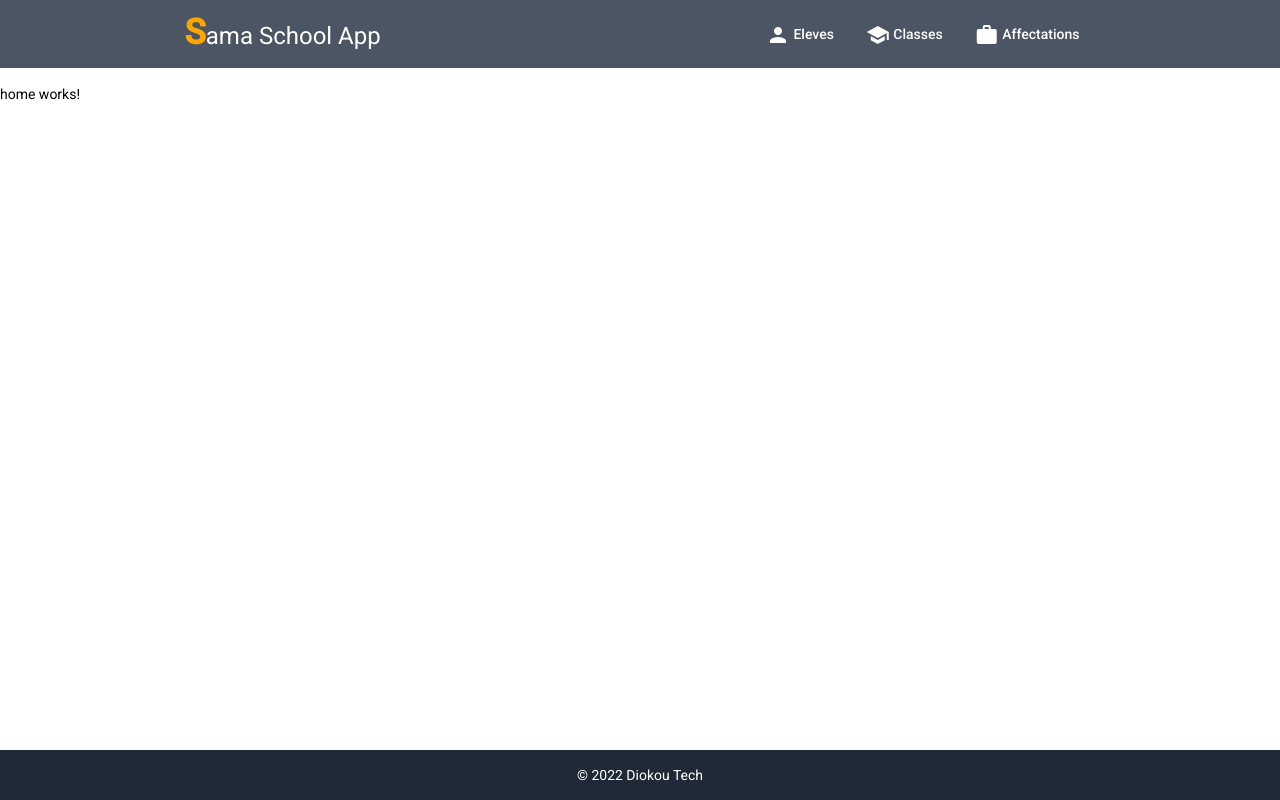
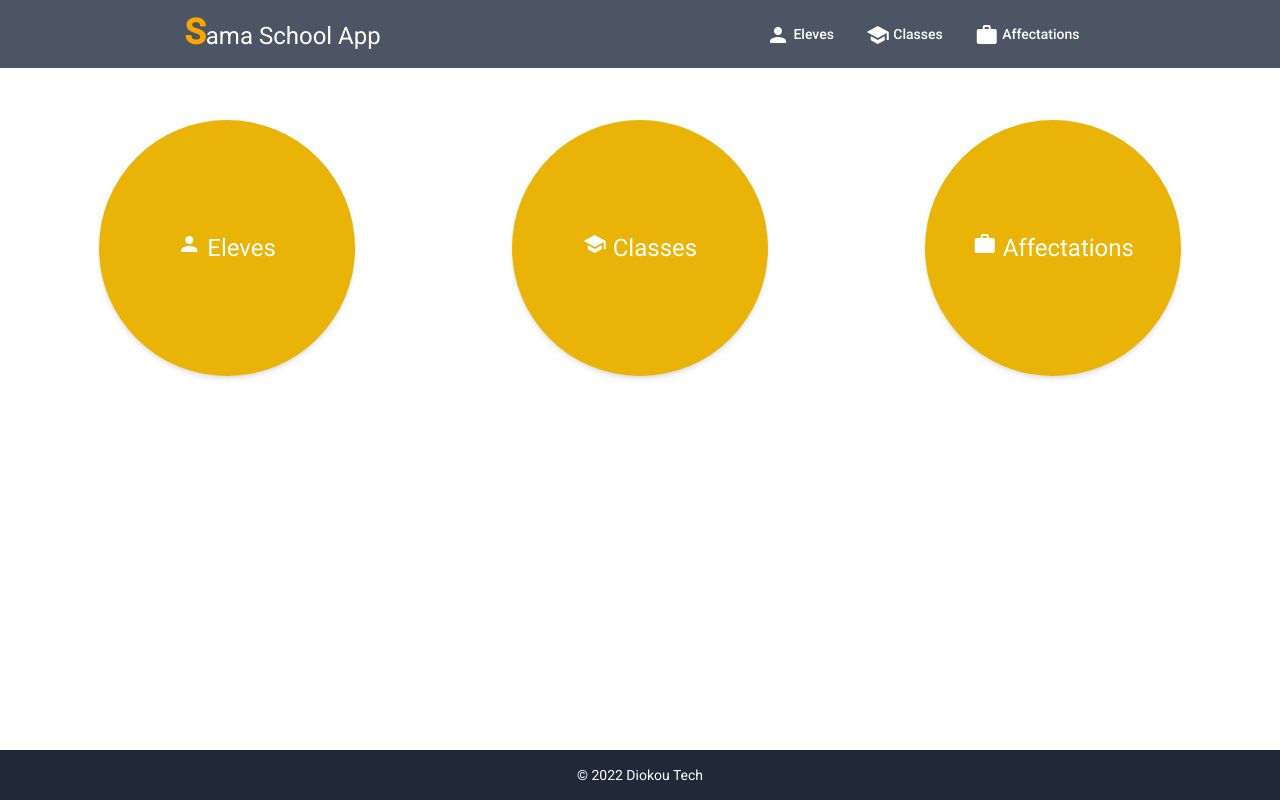
Before and after one commit to diokoutech/app_assign_week_2, an Angular app: page / in a window 1280 px wide. Built offline with nearby package versions, Linux system fonts and the light colour scheme.

Commit message:
update homepage

```diff
--- a/src/app/components/affectation/affectation.component.html
+++ b/src/app/components/affectation/affectation.component.html
@@ -1,6 +1,6 @@
-  <div class="flex justify-between">
+  <div class="flex flex-wrap justify-between">
     <!-- table affectation -->
-    <table class="table shadow-md table-auto border border-collapse	p-2 text-center w-3/4">
+    <table class="table shadow-md table-auto border border-collapse	text-center w-3/4">
       <thead>
         <tr>
           <th class="p-4">Matricule eleve</th>
@@ -30,7 +30,7 @@
       </tbody>
     </table>
     <!-- form affectation -->
-    <div class="w-1/4 ml-4 text-center mx-auto">
+    <div class="w-1/4 text-center mx-auto">
       <h1 class="text-2xl text-center" >Formaulaire d'affectation </h1>
       <form action="" (ngSubmit)="saveAffectation(affectation.id)">
         <p>
--- a/src/app/components/classe/classe.component.html
+++ b/src/app/components/classe/classe.component.html
@@ -1,4 +1,4 @@
-<div class="flex justify-between">
+<div class="flex flex-wrap justify-between items-center">
     <!-- table -->
     <table class="table shadow-md table-auto border border-collapse	p-2 text-center w-2/4">
       <thead>
--- a/src/app/components/home/home.component.html
+++ b/src/app/components/home/home.component.html
@@ -1 +1,13 @@
-<p>home works!</p>
+<div class="container">
+    <div class="flex justify-around flex-wrap p-5  items-center text-white">
+        <div class="w-64 h-64 bg-yellow-500 rounded-full flex items-center m-4 justify-center shadow-md text-2xl">
+            <a href="/eleve"> <mat-icon>person</mat-icon> Eleves </a>
+        </div>
+        <div class="w-64 h-64 bg-yellow-500 rounded-full flex items-center m-4 justify-center shadow-md text-2xl">
+            <a href="/classe"><mat-icon>school</mat-icon> Classes</a>
+        </div>
+        <div class="w-64 h-64 bg-yellow-500 rounded-full flex items-center m-4 justify-center shadow-md text-2xl">
+            <a href="/affectation"><mat-icon>work</mat-icon> Affectations </a>
+        </div>
+    </div>
+</div>
--- a/src/app/components/student/student.component.html
+++ b/src/app/components/student/student.component.html
@@ -1,5 +1,5 @@
   <!-- eleve part -->
-  <div class="flex flex-wrap row justify-between items-start">
+  <div class="flex flex-wrap justify-between items-start">
     <!-- table -->
     <table class="table shadow-md table-auto border border-collapse	p-2 text-center w-2/4">
       <thead>
--- a/src/app/header/header.component.html
+++ b/src/app/header/header.component.html
@@ -1,6 +1,6 @@
 <div class="bg-gray-600 text-center flex-wrap text-white flex justify-around items-center">
   <span class="text-2xl p-4">
-    Sama School App
+    <a href="/">Sama School App</a>
   </span>
   <nav>
     <ul class="flex items-center p-4 justify-center">
```
